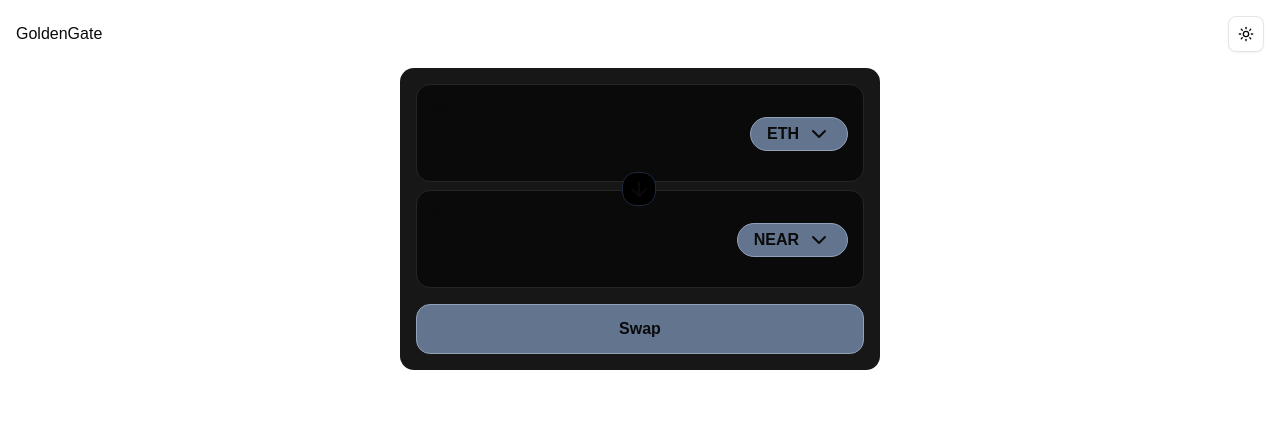
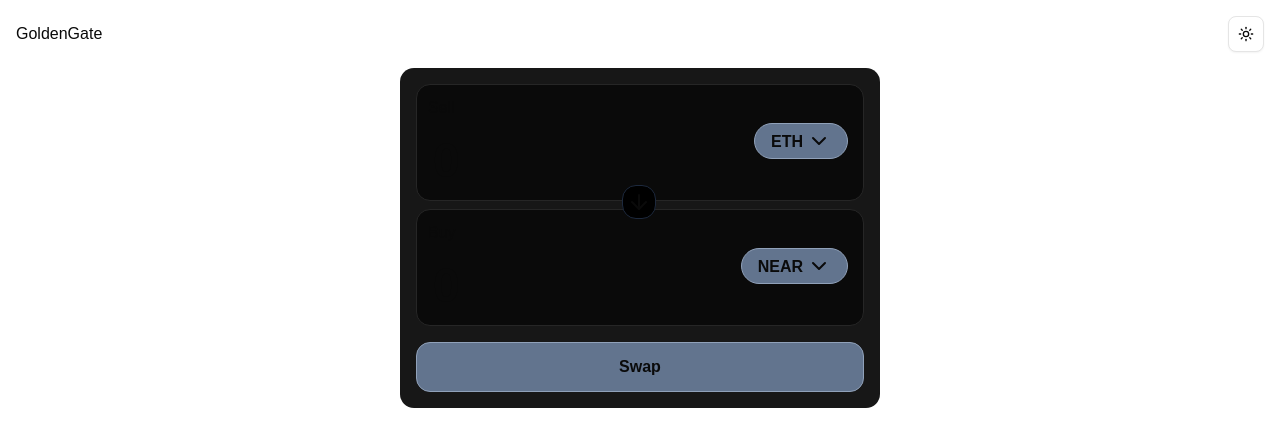
Before and after one commit to neelansh15/goldengate-interface, a Next.js app: page / in a window 1280 px wide. Shown: the top 446 px of the page. Built offline with nearby package versions, Linux system fonts and the light colour scheme; a web font is replaced by a local one.

Commit message:
chore: increase input sizes

```diff
--- a/src/components/CurrencyInput.tsx
+++ b/src/components/CurrencyInput.tsx
@@ -16,16 +16,17 @@ export const CurrencyInput = ({
   return (
     <div className="relative">
       {/* open token select modal later */}
-      <button className="font-bold col-span-1 text-left bg-slate-500 hover:bg-slate-600 border border-slate-400 rounded-full py-1 px-4 absolute top-1/3 right-4 flex items-center gap-2 cursor-pointer transition-all">
-        <span>{currency.symbol}</span>
+      <button className="font-bold col-span-1 text-left bg-slate-500 hover:bg-slate-600 border border-slate-400 rounded-full py-1 px-4 absolute top-1/3 right-4 flex items-center gap-1 cursor-pointer transition-all">
+        <span className="mt-0.5">{currency.symbol}</span>
         <ChevronDownIcon />
       </button>
       <input
         value={value}
         onInput={onInput}
-        className="col-span-3 bg-neutral-950 border border-neutral-800 rounded-xl w-full text-left font-bold text-3xl pt-12 pb-3 pr-64 pl-4 font-mono transition-all"
+        className="col-span-3 bg-neutral-950 border border-neutral-800 rounded-xl w-full text-left font-bold text-5xl pt-12 pb-3 pr-44 pl-4 font-mono transition-all"
+        placeholder="0"
       />
-      {label && <div className="absolute top-3 left-3 text-sm">{label}</div>}
+      {label && <div className="absolute top-3 left-3">{label}</div>}
     </div>
   );
 };
--- a/src/pages/index.tsx
+++ b/src/pages/index.tsx
@@ -3,7 +3,9 @@ import { SwapForm } from "@/views/SwapForm";
 export default function Home() {
   return (
     <div>
-      <SwapForm />
+      <div className="grid place-items-center">
+        <SwapForm />
+      </div>
     </div>
   );
 }
```
